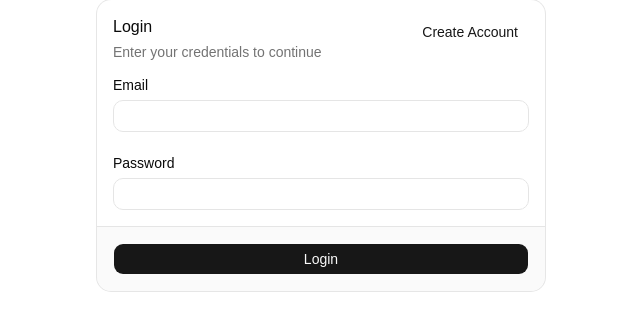
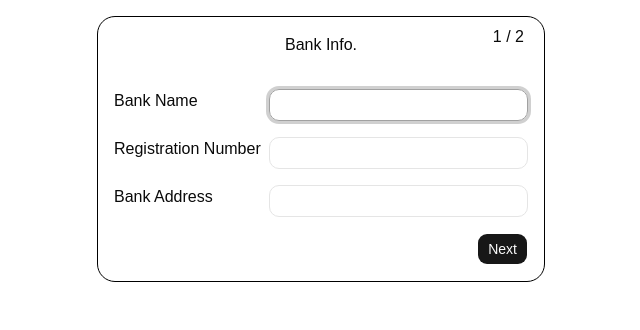
Before and after one commit to alain-kubwayo/nbr-licensing-portal, a React (Vite) app in the folder frontend/: page /register in a window 1280 px wide. Shown: the top 330 px of the page, without its empty margins (319-959 px from the left). Built offline with nearby package versions, Linux system fonts and the light colour scheme.

Commit message:
feat: improve login

```diff
--- a/frontend/package.json
+++ b/frontend/package.json
@@ -18,6 +18,7 @@
     "radix-ui": "^1.4.3",
     "react": "^19.2.5",
     "react-dom": "^19.2.5",
+    "react-router": "^7.15.0",
     "shadcn": "^4.7.0",
     "tailwind-merge": "^3.5.0",
     "tailwindcss": "^4.3.0",
--- a/frontend/src/App.tsx
+++ b/frontend/src/App.tsx
@@ -1,13 +1,16 @@
-import Login from "./components/Login"
-// import Register from "./components/Register"
+import { BrowserRouter, Route, Routes } from "react-router"
+import Login from "./components/Login";
+import Register from "./components/Register";
 
 function App() {
 
   return (
-    <>
-      {/* <Register /> */}
-      <Login />
-    </>
+    <BrowserRouter>
+      <Routes>
+        <Route  path="/" element={<Login />} />
+        <Route  path="/register" element={<Register />} />
+      </Routes>
+    </BrowserRouter>
   )
 }
 
--- a/frontend/src/components/FormWrapper.tsx
+++ b/frontend/src/components/FormWrapper.tsx
@@ -8,17 +8,8 @@ type FormWrapperProps = {
 const FormWrapper = ({ title, children }: FormWrapperProps ) => {
   return (
     <div>
-      <h2 style={{
-        textAlign: "center",
-        margin: 0,
-        marginBottom: "2rem"
-       }}>{title}</h2>
-      <div style={{
-        display: "grid",
-        gap: "1rem .5rem",
-        justifyContent: "flex-start",
-        gridTemplateColumns: "auto minmax(auto, 480px)"
-       }}>{children}</div>
+      <h2 className="text-center m-0 mb-8">{title}</h2>
+      <div className="grid justify-start gap-y-4 gap-x-2 grid-cols-[auto_minmax(auto,480px)]">{children}</div>
     </div>
   )
 }
--- a/frontend/src/components/Login.tsx
+++ b/frontend/src/components/Login.tsx
@@ -3,6 +3,7 @@ import { Button } from "./ui/button";
 import { Card, CardAction, CardContent, CardDescription, CardFooter, CardHeader, CardTitle } from "./ui/card";
 import { Label } from "./ui/label";
 import { Input } from "./ui/input";
+import { Link } from "react-router";
 
 
 const Login = () => {
@@ -14,14 +15,14 @@ const Login = () => {
   }
 
   return (
-    <Card className="w-full max-w-md mx-auto">
+    <Card className="w-full max-w-md mx-auto m-4 rounded-2xl w-full max-w-md mx-auto">
         <CardHeader>
             <CardTitle>Login</CardTitle>
             <CardDescription>
                 Enter your credentials to continue
             </CardDescription>
             <CardAction>
-                <Button variant="link">Create Account</Button>
+                <Link to="/register">Create Account</Link>
             </CardAction>
         </CardHeader>
         <CardContent>
--- a/frontend/src/components/Register.tsx
+++ b/frontend/src/components/Register.tsx
@@ -45,27 +45,13 @@ const Register = () => {
   }
 
   return (
-    <div style={{
-      position: "relative",
-      background: "white",
-      border: "1px solid black",
-      padding: "2rem",
-      margin: "1rem",
-      borderRadius: ".5rem",
-      fontFamily: "Arial",
-      maxWidth: "max-content"
-     }}>
+    <div className="relative bg-white border border-black p-4 m-4 rounded-2xl w-full max-w-md mx-auto">
       <form onSubmit={onSubmit}>
-        <div style={{ position: "absolute", top: ".5rem", right: ".5rem" }}>
+        <div className="absolute top-2 right-5">
           {currentStepIndex + 1} / {steps.length}
         </div>
         {step}
-        <div style={{
-          marginTop: "1rem",
-          display: "flex",
-          gap: ".5rem",
-          justifyContent: "flex-end"
-         }}>
+        <div className="mt-4 flex gap-2 justify-end">
           {!isFirstStep && <Button type="button" onClick={back}>Back</Button>}
           <Button type="submit">{isLastStep ? "Create" : "Next" }</Button>
          </div>
```
Also changed, not shown: 1 other file (tests, documents, lock files or other folders).
